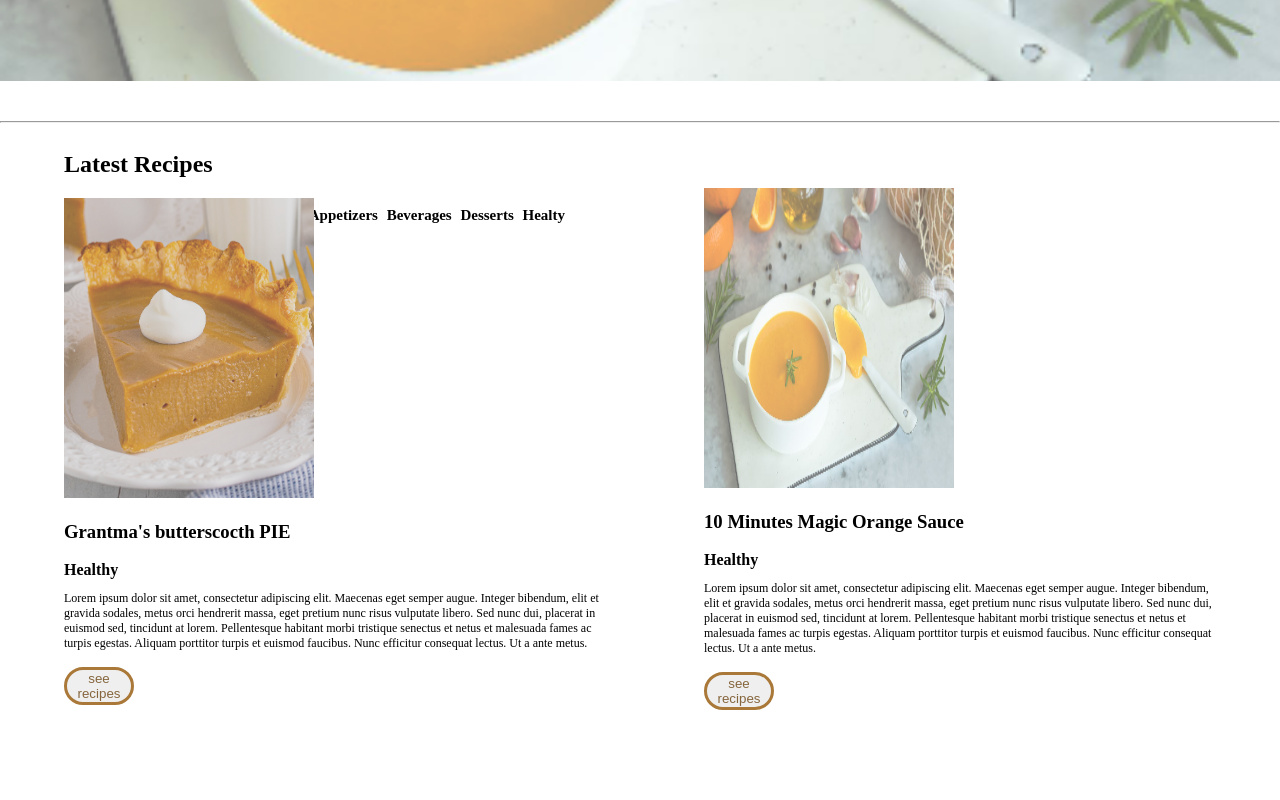
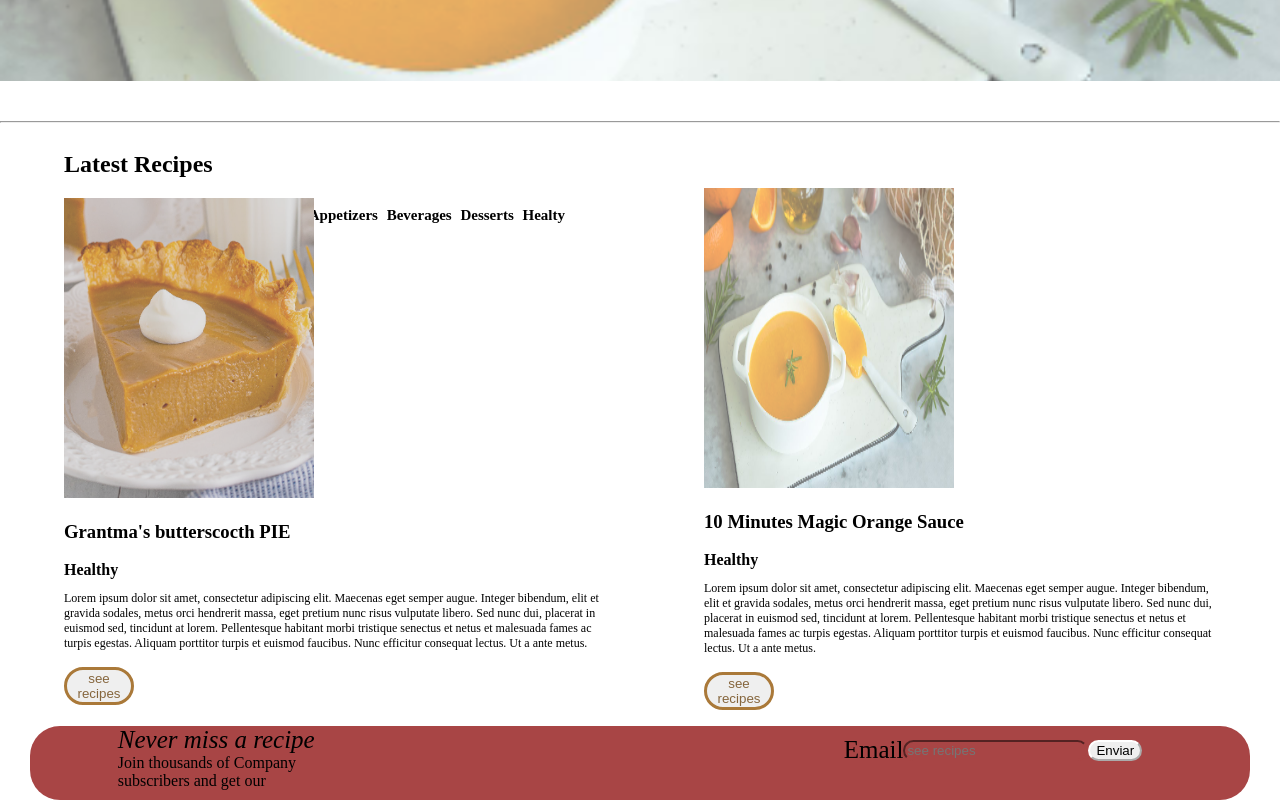
Before and after one commit to RafelMonzoOliver/recepte_LMG, a plain HTML site: page index.html in a window 1280 px wide. Shown: the part 409-1209 px from the top of the page. Before the commit the page ends 1135 px from the top, so only its background shows below. Drawn offline with Linux system fonts and the light colour scheme.

Commit message:
he estat fent un petit formulari

```diff
--- a/css/estils.css
+++ b/css/estils.css
@@ -70,4 +70,38 @@ header{
 .divform{
     background-color: #a84545;
     border-radius: 30px;
+    display: flex;
+    justify-content: center;
+    margin-left: 30px;
+    margin-right: 30px;
 }
+.divbord{
+    border-radius: 30px;
+    border-color: rgb(0, 0, 0);
+}
+.botoform{
+    border-radius: 30px;
+    border-color: white;
+}
+.formulari{
+    background-color:inherit;
+    border-color: #a84545;
+    border-radius: 30px;
+}
+.ordrefor{
+    align-items: center;
+    display: flex;
+    flex-direction: row;
+    margin-right: 20px;
+    margin-top: 10px;
+    margin-bottom: 10px;
+    font-size: 25px;
+}
+.topdown{
+    margin-top: center;
+    margin-bottom: 10px;
+    margin-right: 40%;
+}
+.titolfor{
+    font-size: 25px;
+}
--- a/index.html
+++ b/index.html
@@ -58,5 +58,19 @@
             </nav>
         </article>
     </section>
+    <div class="divform">
+        <article class="topdown">
+            <i class="titolfor">Never miss a recipe</i>
+            <br>Join thousands of Company <br>subscribers and get our
+        </article>
+        <br>&emsp;<form action="submit.php" class="divbord">
+            <article class="ordrefor">
+                &emsp;<br><label for="Email">Email</label>
+                <input type="text" name="gmail" id="email" class="formulari" placeholder="see recipes">
+                <button type="reset" class="botoform">Enviar</button>
+            </article>
+
+        </form>
+    </div>
     </body>
 </html>
```
